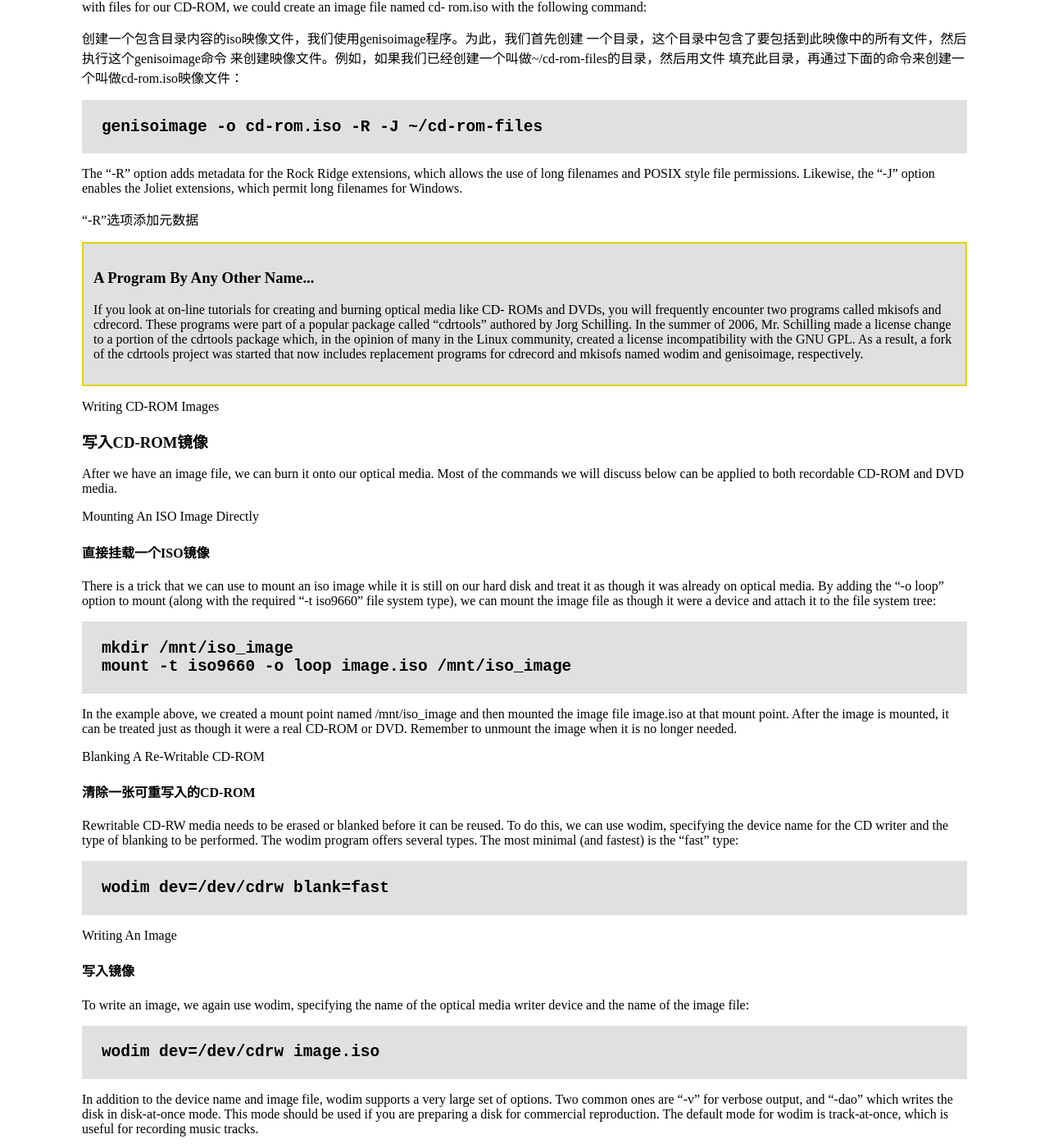
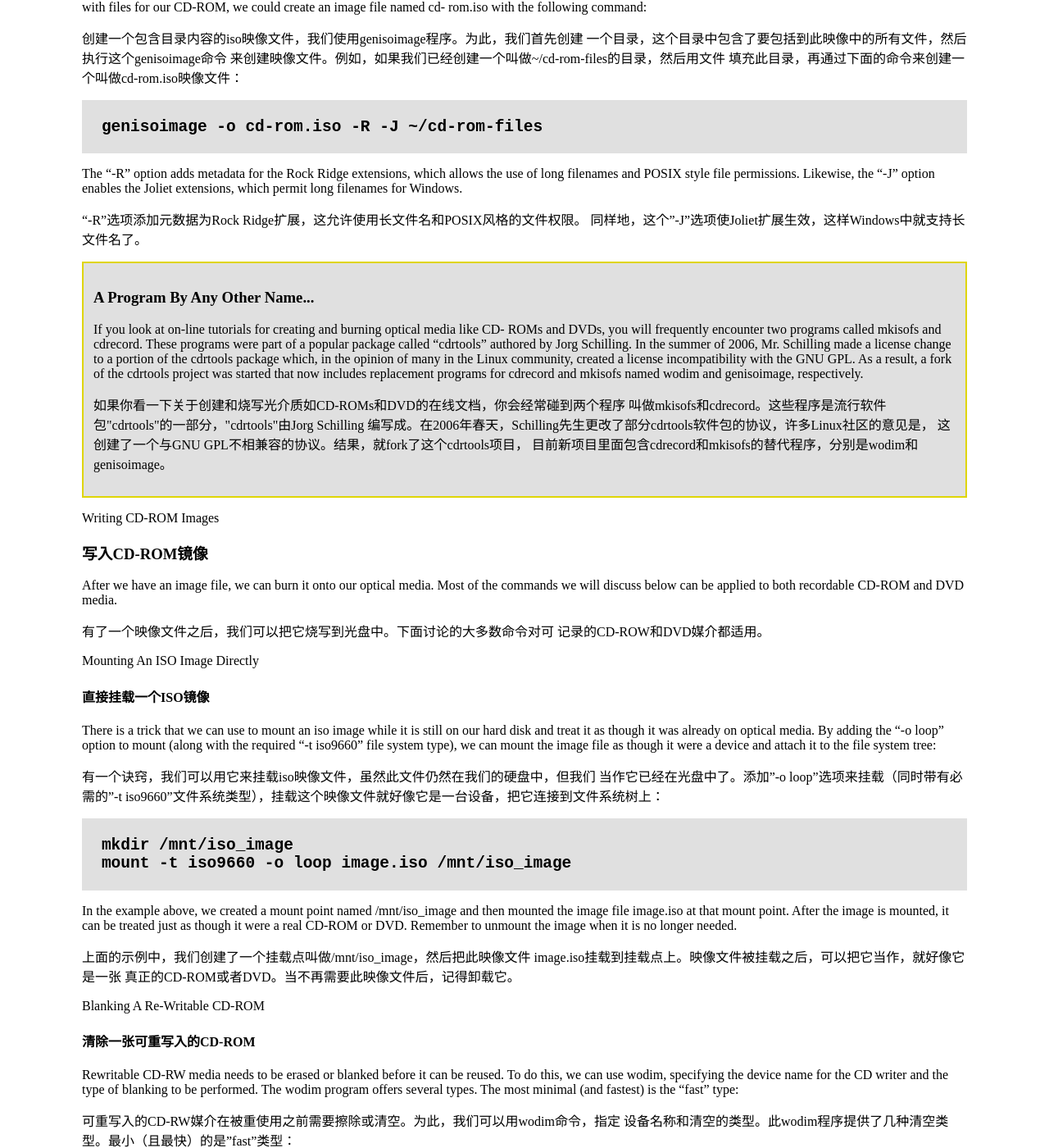
Before and after one commit to billie66/TLCL, a Jekyll site: the page built from book/storage.md, in a window 1280 px wide and 1400 px high, scrolled down 16932 px. Shown: the whole window at 82% size. Built offline with Jekyll 4.4.1, drawn with Linux system fonts in a browser that asks for light colours; Markdown is read by kramdown in place of the engine named in the settings; some of the changed text lies outside the part shown.

Commit message:
incompleted

```diff
--- a/book/storage.md
+++ b/book/storage.md
@@ -1134,7 +1134,8 @@ The “-R” option adds metadata for the Rock Ridge extensions, which allows th
 long filenames and POSIX style file permissions. Likewise, the “-J” option enables the
 Joliet extensions, which permit long filenames for Windows.
 
-"-R"选项添加元数据
+"-R"选项添加元数据为Rock Ridge扩展，这允许使用长文件名和POSIX风格的文件权限。
+同样地，这个"-J"选项使Joliet扩展生效，这样Windows中就支持长文件名了。
 
 <table class="single" cellpadding="10" width="%100">
 <tr>
@@ -1150,7 +1151,11 @@ GPL. As a result, a fork of the cdrtools project was started that now includes
 replacement programs for cdrecord and mkisofs named wodim and
 genisoimage, respectively.
 </p>
-<p>  </p>
+<p>如果你看一下关于创建和烧写光介质如CD-ROMs和DVD的在线文档，你会经常碰到两个程序
+叫做mkisofs和cdrecord。这些程序是流行软件包"cdrtools"的一部分，"cdrtools"由Jorg Schilling
+编写成。在2006年春天，Schilling先生更改了部分cdrtools软件包的协议，许多Linux社区的意见是，
+这创建了一个与GNU GPL不相兼容的协议。结果，就fork了这个cdrtools项目，
+目前新项目里面包含cdrecord和mkisofs的替代程序，分别是wodim和genisoimage。</p>
 </td>
 </tr>
 </table>
@@ -1163,6 +1168,9 @@ After we have an image file, we can burn it onto our optical media. Most of the
 commands we will discuss below can be applied to both recordable CD-ROM and DVD
 media.
 
+有了一个映像文件之后，我们可以把它烧写到光盘中。下面讨论的大多数命令对可
+记录的CD-ROW和DVD媒介都适用。
+
 Mounting An ISO Image Directly
 
 #### 直接挂载一个ISO镜像
@@ -1171,6 +1179,10 @@ There is a trick that we can use to mount an iso image while it is still on our
 treat it as though it was already on optical media. By adding the “-o loop” option to
 mount (along with the required “-t iso9660” file system type), we can mount the image
 file as though it were a device and attach it to the file system tree:
+
+有一个诀窍，我们可以用它来挂载iso映像文件，虽然此文件仍然在我们的硬盘中，但我们
+当作它已经在光盘中了。添加"-o loop"选项来挂载（同时带有必需的"-t
+iso9660"文件系统类型），挂载这个映像文件就好像它是一台设备，把它连接到文件系统树上：
 
 <div class="code"><pre>
 <tt><b>mkdir /mnt/iso_image
@@ -1182,6 +1194,10 @@ mounted the image file image.iso at that mount point. After the image is mounted
 can be treated just as though it were a real CD-ROM or DVD. Remember to unmount the
 image when it is no longer needed.
 
+上面的示例中，我们创建了一个挂载点叫做/mnt/iso_image，然后把此映像文件
+image.iso挂载到挂载点上。映像文件被挂载之后，可以把它当作，就好像它是一张
+真正的CD-ROM或者DVD。当不再需要此映像文件后，记得卸载它。
+
 Blanking A Re-Writable CD-ROM
 
 #### 清除一张可重写入的CD-ROM
@@ -1190,6 +1206,9 @@ Rewritable CD-RW media needs to be erased or blanked before it can be reused. To
 this, we can use wodim, specifying the device name for the CD writer and the type of
 blanking to be performed. The wodim program offers several types. The most minimal
 (and fastest) is the “fast” type:
+
+可重写入的CD-RW媒介在被重使用之前需要擦除或清空。为此，我们可以用wodim命令，指定
+设备名称和清空的类型。此wodim程序提供了几种清空类型。最小（且最快）的是"fast"类型：
 
 <div class="code"><pre>
 <tt><b>wodim dev=/dev/cdrw blank=fast</b></tt>
@@ -1202,6 +1221,8 @@ Writing An Image
 To write an image, we again use wodim, specifying the name of the optical media writer
 device and the name of the image file:
 
+写入一个映像文件，我们再次使用wodim命令，指定光盘设备名称和映像文件名：
+
 <div class="code"><pre>
 <tt><b>wodim dev=/dev/cdrw image.iso</b></tt>
 </pre></div>
@@ -1212,6 +1233,10 @@ in disk-at-once mode. This mode should be used if you are preparing a disk for
 commercial reproduction. The default mode for wodim is track-at-once, which is useful
 for recording music tracks.
 
+除了设备名称和映像文件之外，wodim命令还支持非常多的选项。常见的两个选项是，"-v"可详细输出，
+和"－dao"以disk-at-once模式写入光盘。如果你正在准备一张光盘为的是商业复制，那么应该使用这种模式。
+wodim命令的默认模式是track-at-once，这对于录制音乐很有用。
+
 Further Reading
 
 ### 拓展阅读
@@ -1221,6 +1246,10 @@ storage media. Take a look at the man pages of the commands we have covered. Som
 of them support huge numbers of options and operations. Also, look for on-line tutorials
 for adding hard drives to your Linux system (there are many) and working with optical
 media.
+
+我们刚才谈到了很多方法，可以使用命令行管理存储介质。看看我们所讲过命令的手册页。
+一些命令支持大量的选项和操作。此外，寻找一些如何添加硬盘驱动器到Linux系统（有许多）的在线教程，
+这些教程也要适用于光介质存储设备。
 
 Extra Credit
 
@@ -1234,6 +1263,9 @@ checksum will be much different. The most common method of checksum generation
 uses the md5sum program. When you use md5sum, it produces a unique hexadecimal
 number:
 
+通常验证我们下载的iso映像文件的完整性很有用处。在大多数情况下，iso映像文件的贡献者也会提供
+一个checksum文件。一个checksum是
+
 <div class="code"><pre>
 <tt><b>md5sum image.iso</b>
 34e354760f9bb7fbf85c96f6a3f94ece    image.iso</tt>
@@ -1241,6 +1273,8 @@ number:
 
 After you download an image, you should run md5sum against it and compare the results
 with the md5sum value supplied by the publisher.
+
+你下载映像文件之后，应该运行md5sum命令
 
 In addition to checking the integrity of a downloaded file, we can use md5sum to verify
 newly written optical media. To do this, we first calculate the checksum of the image file
@@ -1261,6 +1295,8 @@ blocks. In the example below, we check the integrity of the image file dvd-
 image.iso and the disk in the DVD reader /dev/dvd. Can you figure out how this
 works?
 
+许多媒介类型，如DVD需要
+
 <div class="code"><pre>
 <tt><b>md5sum dvd-image.iso; dd if=/dev/dvd bs=2048 count=$(( $(stat -c "%s" dvd-image.iso) / 2048 )) | md5sum</b></tt>
 </pre></div>
```
